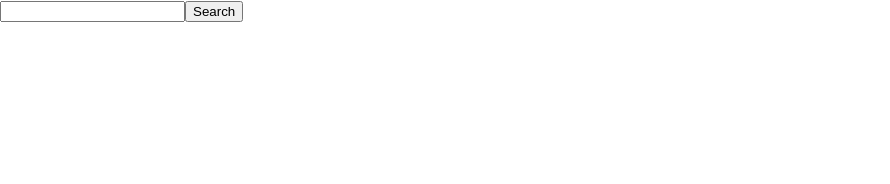
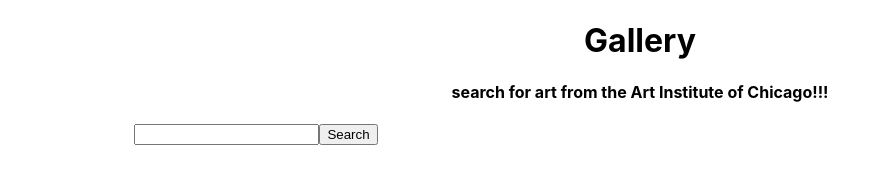
Before and after one commit to SchoolOfCode/w8d2_react-practice_creativity-challenge-32-mjc, a React app: page / in a window 1280 px wide. Shown: the whole page, without its empty margins (0-890 px from the left). Built offline with nearby package versions, Linux system fonts and the light colour scheme.

Commit message:
Add flexbox

```diff
--- a/src/components/App/App.css
+++ b/src/components/App/App.css
@@ -1,8 +1,11 @@
 .App {
   text-align: center;
+}
+
+.container {
   display: flex;
   flex-direction: row;
-
+  justify-content: space-between;
 }
 
 .App-logo {
--- a/src/components/App/index.js
+++ b/src/components/App/index.js
@@ -49,13 +49,22 @@
 
   return (
     <div className="App">
-      <div>
-        {art ? <DisplayArt art={art} addFav={handleAddToFavList}></DisplayArt> : <></>}
-        <Input handleSearchSubmit={handleSearchSubmit} />
-      </div>
+      <h1>Gallery</h1>
+      <h4>search for art from the Art Institute of Chicago!!!</h4>
 
-      <div>
-        <FavList favList={favList} />
+      <div className="container">
+        <div style={{ width: "40%" }}>
+          {art ? (
+            <DisplayArt art={art} addFav={handleAddToFavList}></DisplayArt>
+          ) : (
+            <></>
+          )}
+          <Input handleSearchSubmit={handleSearchSubmit} />
+        </div>
+
+        <div style={{ width: "40%" }}>
+          <FavList favList={favList} />
+        </div>
       </div>
     </div>
   );
```
